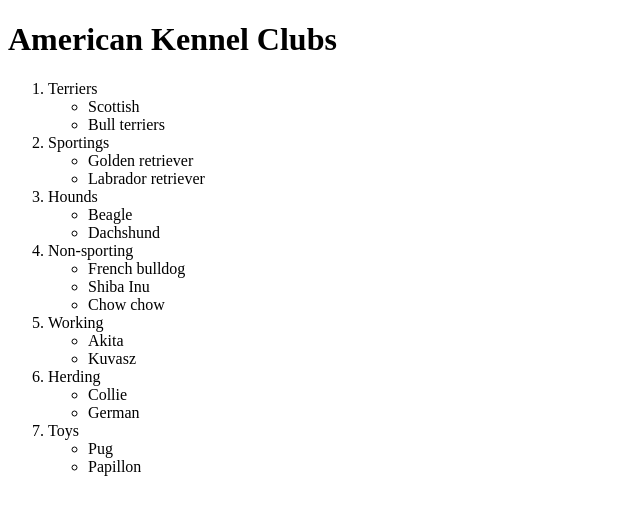
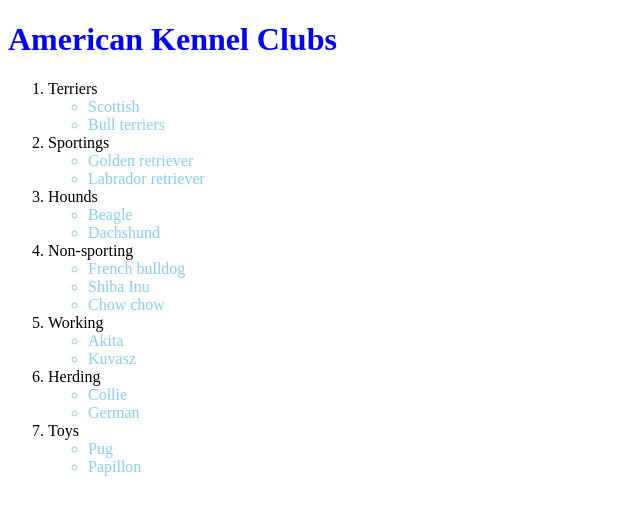
Before and after one commit to GunDumMan/DII_M4_02, a plain HTML site: page index.html in a window 1280 px wide. Shown: the whole page, without its empty margins (0-640 px from the left). Drawn offline with Linux system fonts and the light colour scheme.

Commit message:
external css done

```diff
--- a/index.html
+++ b/index.html
@@ -3,6 +3,7 @@
     <head>
         <title>Dog</title>
     </head>
+    <link rel="stylesheet" type="text/css" href="style.css">
     <body>
         <h1>American Kennel Clubs</h1>
     <ol>
--- /dev/null
+++ b/style.css
@@ -0,0 +1,6 @@
+h1{
+    color:blue;
+}
+ul{
+    color:skyblue;
+}
```
